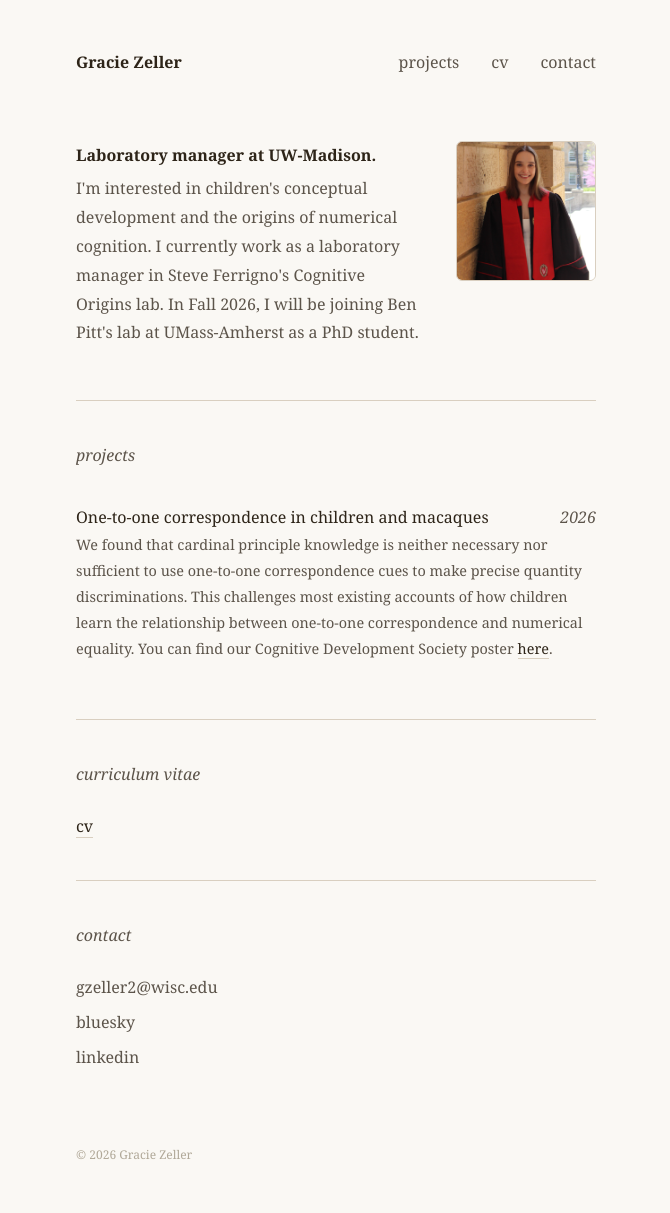
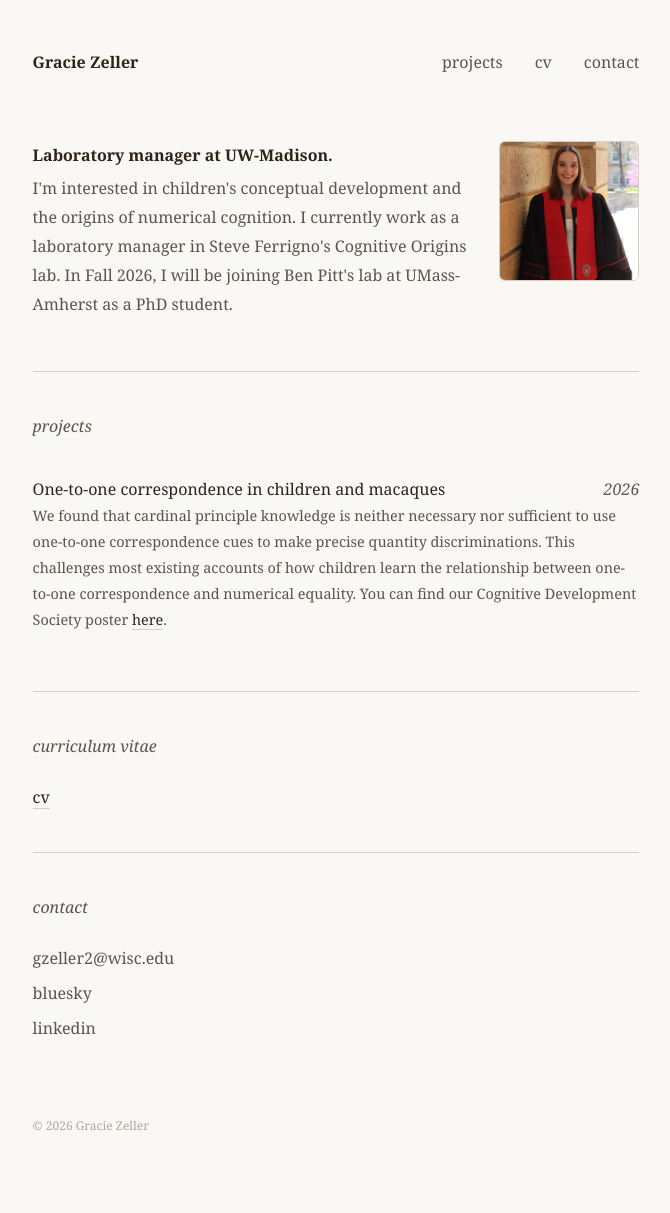
Before and after one commit to zellergracie/zellergracie.github.io, a Jekyll site: the page built from index.md, in a window 1280 px wide. Shown: the whole page, without its empty margins (304-974 px from the left). Built offline with Jekyll 4.4.1, drawn with Linux system fonts in a browser that asks for light colours; after the commit the page ends 1184 px from its top, so only the background shows below that.

Commit message:
Update default.html

```diff
--- a/_layouts/default.html
+++ b/_layouts/default.html
@@ -26,9 +26,9 @@
     }
 
     .container {
-      max-width: 560px;
+      max-width: 75ch;
       margin: 0 auto;
-      padding: 0 1.25rem;
+      padding: 0 2rem;
     }
 
     nav {
```
